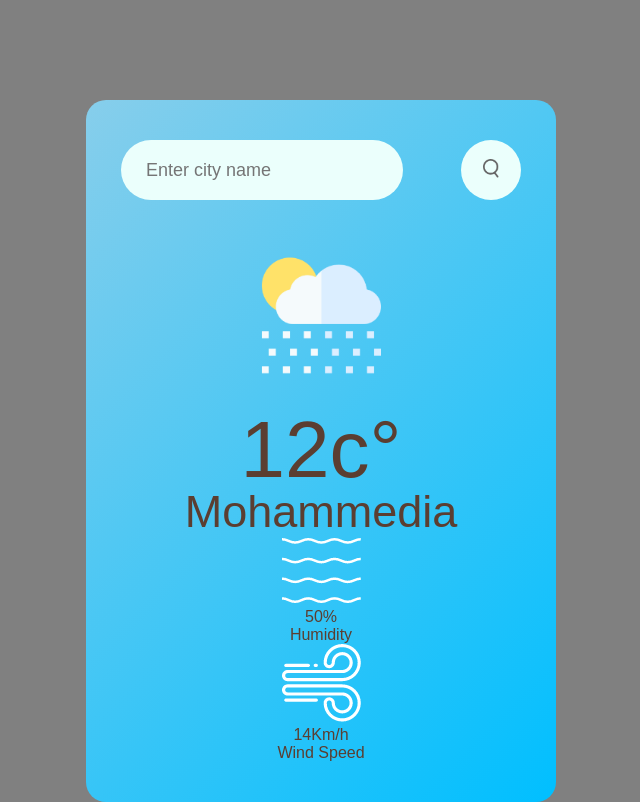
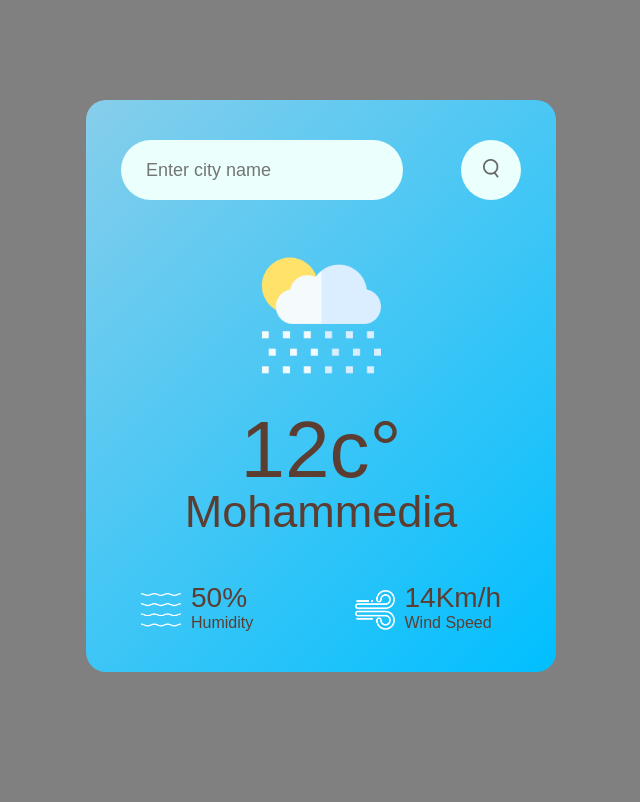
Before and after one commit to HassanSamine/Learning-JS, a plain HTML site: page Project 1 - Weather app/index.html in a window 1280 px wide. Shown: the whole page, without its empty margins (319-959 px from the left). Drawn offline with Linux system fonts and the light colour scheme.

Commit message:
Update styles.css

```diff
--- a/Project 1 - Weather app/style.css
+++ b/Project 1 - Weather app/style.css
@@ -62,5 +62,24 @@ body{
     margin-top: -10px;
 }
 .details{
+    display: flex;
+    align-items: center;
+    justify-content: space-between;
+    padding: 0 20px;
+    margin-top: 50px;
+}
+.col{
+    display: flex;
+    align-items: center;
+    text-align: left;
+}
+.col img{
+    width: 40px;
+    margin-right: 10px;
 
 }
+.humidity, .wind{
+    font-size: 28px;
+    margin-top: -6px;
+
+}
```
